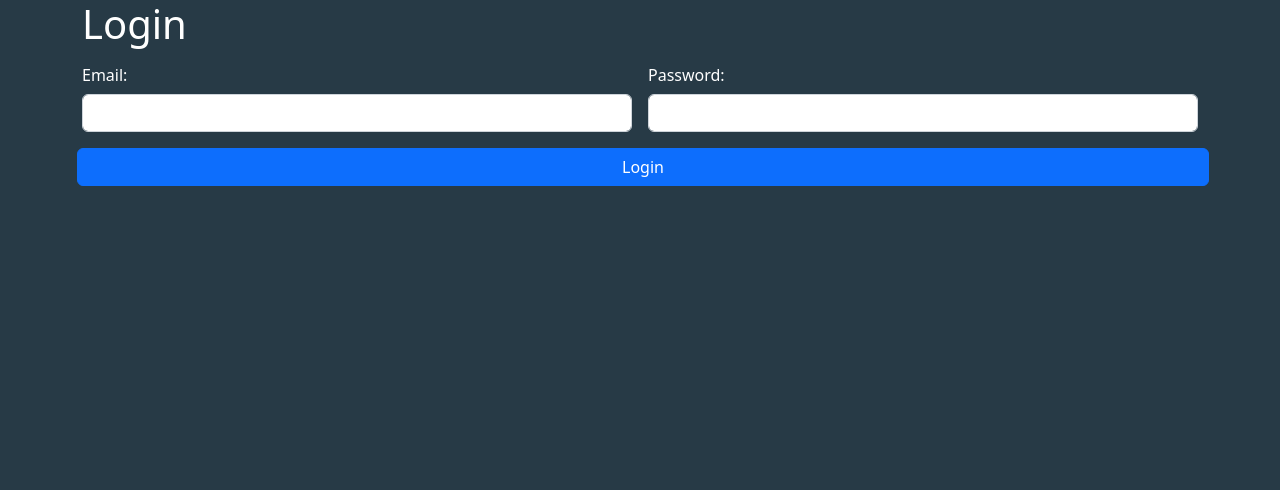
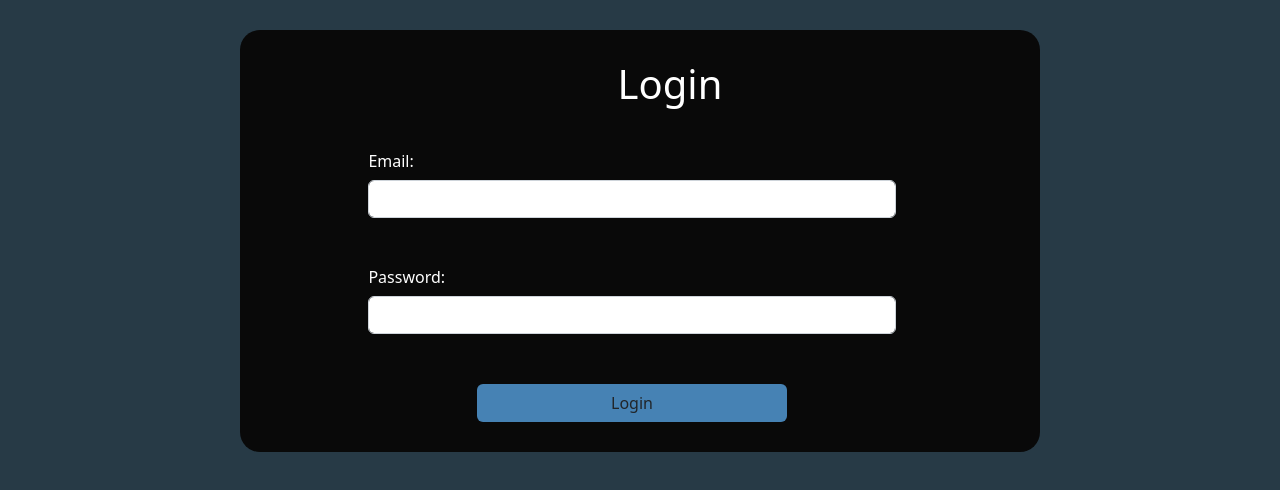
Before and after one commit to JuanAgusAlej/vinilizate, a React (Create React App) app: page /login in a window 1280 px wide. Shown: the top 490 px of the page. Built offline with nearby package versions, Linux system fonts and the light colour scheme.

Commit message:
Checkout page

```diff
--- a/package.json
+++ b/package.json
@@ -17,6 +17,7 @@
     "react-scripts": "5.0.1",
     "redux": "^4.2.0",
     "redux-logger": "^3.0.6",
+    "sweetalert": "^2.1.2",
     "web-vitals": "^2.1.4"
   },
   "scripts": {
--- a/src/App.js
+++ b/src/App.js
@@ -1,22 +1,23 @@
 import { BrowserRouter, Route, Routes } from "react-router-dom";
-import 'bootstrap/dist/css/bootstrap.min.css';
-import './app.css'
- import {ShoppingCart} from "./components/ShoppingCart/ShoppingCart"
-import GridProducts from "./pages/GridProducts"
-import Login from "./pages/Login"
-import Register from "./pages/Register"
+import "bootstrap/dist/css/bootstrap.min.css";
+import "./app.css";
+import { ShoppingCart } from "./components/ShoppingCart/ShoppingCart";
+import GridProducts from "./pages/GridProducts";
+import Login from "./pages/Login";
+import Register from "./pages/Register";
 import ProductDetalle from "./pages/ProductDetalle/ProductDetalle";
-
+import Checkout from "./pages/Checkout";
 
 function App() {
   return (
     <BrowserRouter>
       <Routes>
-        <Route path="/" index element={<GridProducts/>} />
-        <Route path="/shoppingCart" element={<ShoppingCart/>} />
-        <Route path="/login" element={<Login/>} />
-        <Route path="/register" element={<Register/>} />
-        <Route path="/:id" element={<ProductDetalle/>} />
+        <Route path="/" index element={<GridProducts />} />
+        <Route path="/shoppingCart" element={<ShoppingCart />} />
+        <Route path="/login" element={<Login />} />
+        <Route path="/register" element={<Register />} />
+        <Route path="/:id" element={<ProductDetalle />} />
+        <Route path="/checkout" element={<Checkout />} />
       </Routes>
     </BrowserRouter>
   );
--- a/src/app.css
+++ b/src/app.css
@@ -1,6 +1,11 @@
-body  {
-    font-size: 100%;
-    background: #273A46;
-    color: #FFFFFF;
+body {
+  font-size: 100%;
+  background: #273a46;
+  color: #ffffff;
+}
 
+* {
+  width: 100%;
+  box-sizing: border-box;
+  margin: 0;
 }
--- /dev/null
+++ b/src/pages/Checkout.js
@@ -0,0 +1,22 @@
+import React, { useEffect, useState } from "react";
+
+import axios from "axios";
+import swal from "sweetalert";
+import { useNavigate } from "react-router-dom";
+
+function Checkout() {
+  const navigate = useNavigate();
+
+  if (!localStorage.getItem("token")) {
+    navigate("/login");
+    swal({
+      title: "Error",
+      text: "Login to go to Shopping Cart Page !!",
+      icon: "warning",
+      button: "OK",
+    });
+  }
+  return <div>Checkout</div>;
+}
+
+export default Checkout;
--- a/src/pages/Login.js
+++ b/src/pages/Login.js
@@ -1,6 +1,7 @@
 import axios from "axios";
 import { useEffect, useState } from "react";
-import { Button } from "react-bootstrap";
+
+import "./styles/login.css";
 
 const Login = () => {
   const [email, setEmail] = useState("");
@@ -50,9 +51,9 @@ const Login = () => {
           />
         </div>
         <br />
-        <Button className="btn btn-primary" onClick={onSubmit}>
+        <button className="btn" onClick={onSubmit}>
           Login
-        </Button>
+        </button>
       </form>
     </div>
   );
--- a/src/pages/Register.js
+++ b/src/pages/Register.js
@@ -1,6 +1,7 @@
 import React, { useState } from "react";
 import axios from "axios";
 import { useNavigate } from "react-router-dom";
+import "./styles/register.css";
 
 const Register = () => {
   const [email, setEmail] = useState("");
@@ -41,6 +42,7 @@ const Register = () => {
 
   return (
     <div className="container">
+      <h1>Welcome!</h1>
       <form className="row g-3">
         <div className="col-6">
           <label className="col-form-label">Email</label>
--- /dev/null
+++ b/src/pages/styles/login.css
@@ -0,0 +1,23 @@
+.container {
+  background-color: rgb(9, 9, 9);
+  width: 300px;
+  margin: 30px auto;
+  border-radius: 20px;
+}
+
+.header {
+  text-align: center;
+  padding-top: 30px;
+  margin: 30px;
+}
+
+.btn {
+  margin: 30px auto;
+  width: 40%;
+  background-color: steelblue;
+}
+
+.col-6 {
+  margin: 20px auto;
+  width: 70%;
+}
--- /dev/null
+++ b/src/pages/styles/register.css
@@ -0,0 +1,7 @@
+.container {
+  width: 800px;
+}
+
+h1 {
+  text-align: center;
+}
```
Also changed, not shown: 1 other file (tests, documents, lock files or other folders).
